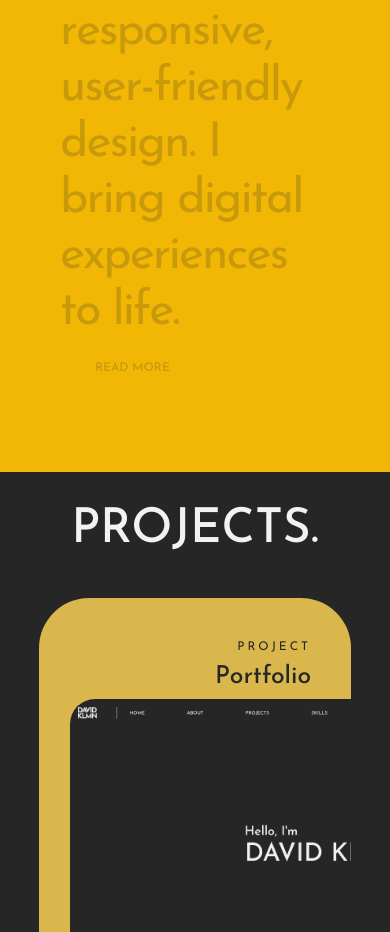
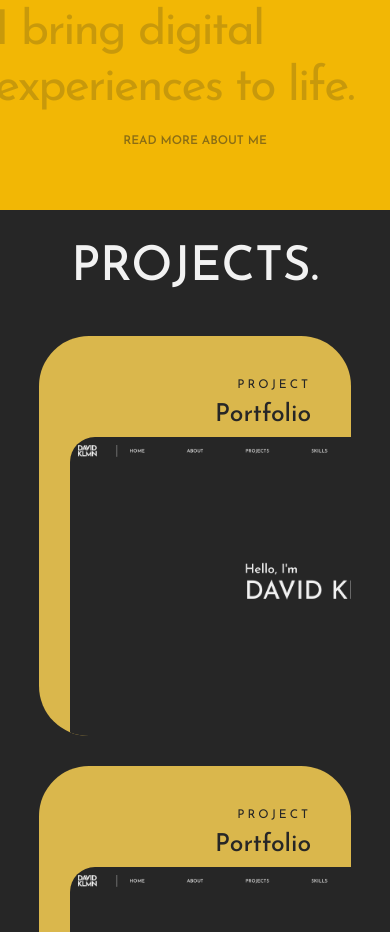
Before and after one commit to davidklmn/portfolio, a React (Create React App) app: page / in a window 390 px wide. Shown: the part 1180-2112 px from the top of the page. Built offline with nearby package versions, Linux system fonts and the light colour scheme.

Commit message:
About me modal button and mobile resize

```diff
--- a/src/components/About.js
+++ b/src/components/About.js
@@ -59,10 +59,10 @@ export default function About() {
         <p id="split">
           I am an enthusiastic Front-End Developer who loves responsive,
           user-friendly design. I bring digital experiences to life.
-          <span className="about-me" onClick={aboutMe}>
-            Read more
-          </span>
         </p>
+        <span className="about-me" onClick={aboutMe}>
+          Read more about me
+        </span>
       </div>
 
       <div className="about-modal" id="about-modal">
--- a/src/components/about.css
+++ b/src/components/about.css
@@ -21,18 +21,21 @@
 .about-container .about-me {
     display: block !important;
     margin: auto;
-    width: 200px;
+    width: 400px;
     text-transform: uppercase;
     font-weight: 600;
     font-size: 1.5rem;
     letter-spacing: normal;
+    text-align: center;
+    opacity: 0.5;
 
     cursor: pointer;
-    transition: 0.35s ease;
+    transition: 0.35s cubic-bezier(0.39, 0.575, 0.565, 1);
 }
 
 .about-me:hover {
     letter-spacing: 5px;
+    opacity: 1;
 }
 
 #split{
@@ -52,7 +55,7 @@
     top: 50%;
     left: 50%;
     transform: translate(-50%, -50%) scale(0);
-    transition: 200ms ease-in-out;
+    transition: 350ms ease-in-out;
 
     border: 3px solid white;
     border-radius: 25px;
@@ -111,6 +114,6 @@
         font-size: 0.75rem;
     }
     .about-modal-body {
-        font-size: 1.25rem;
+        font-size: 1rem;
     }
 }
```
